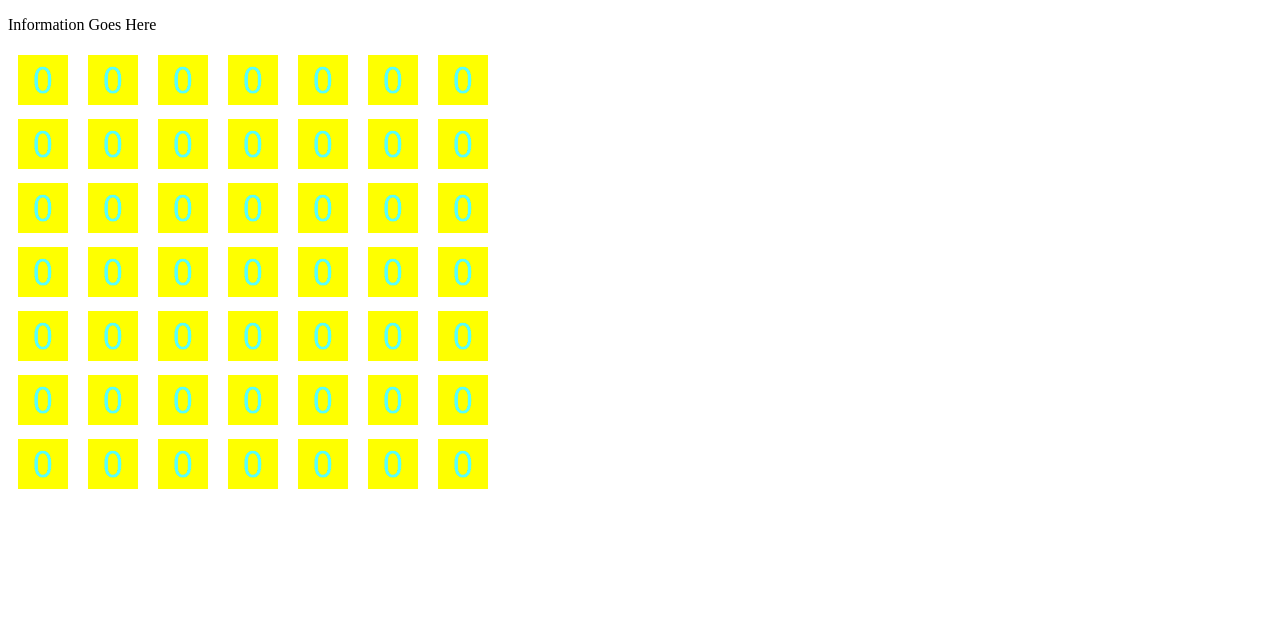
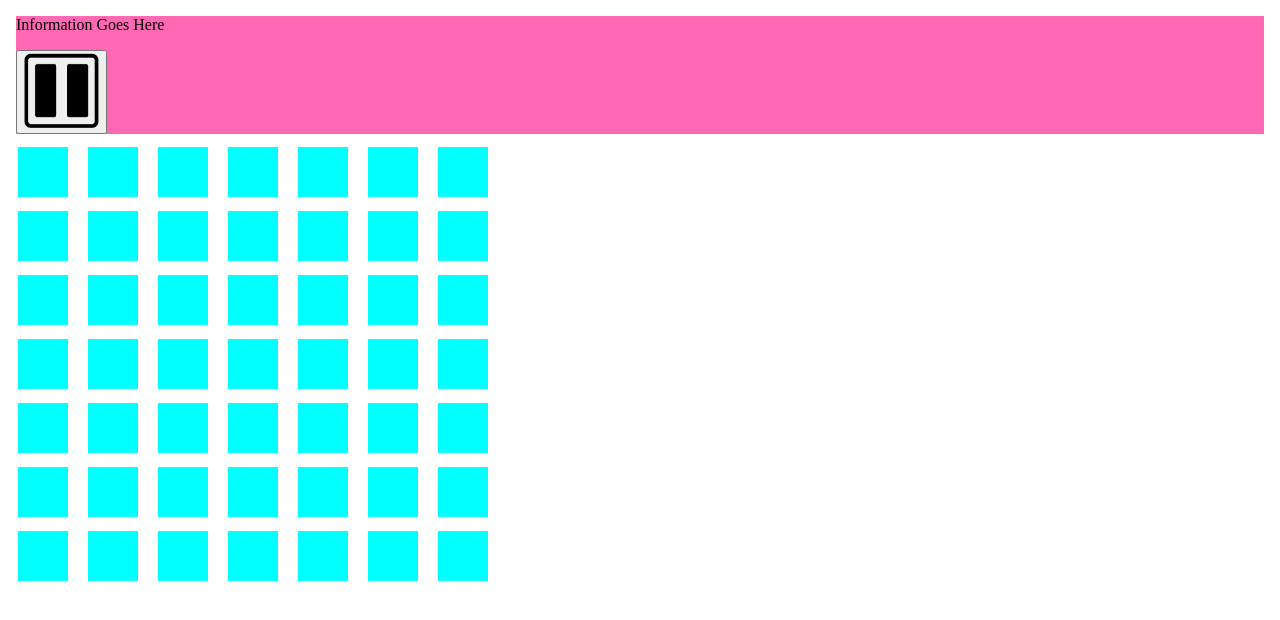
Before and after one commit to belmonthighclub/cardboard, an Angular app: page /path in a window 1280 px wide. Shown: the top 620 px of the page. Built offline with nearby package versions, Linux system fonts and the light colour scheme.

Commit message:
code as of 12/8

```diff
--- a/src/app/board/board.component.ts
+++ b/src/app/board/board.component.ts
@@ -56,6 +56,15 @@ export class BoardComponent implements OnInit, OnDestroy {
       //gameOver();
       console.log("You lost!");
     }
+    if (this.board.checkLossCondition() || this.board.checkWinCondition()) {
+      this.board.getCells().forEach(row => {
+        row.forEach(cell => {
+          if (cell.getIsMine()) {
+          cell.setIsRevealed(true);
+          }
+        });
+      });
+    }
   }
 
   ngOnDestroy(): void { //runs when destroyed
--- a/src/app/board/board.ts
+++ b/src/app/board/board.ts
@@ -139,12 +139,8 @@ export class Board {
         return this.canInteract;
     }
 
-    public disable(): void { //called when timer is paused; disables all board interactions
-        this.canInteract = false;
-    }
-
-    public enable(): void { //called when timer is unpaused; enables all board interactions
-        this.canInteract = true;
+    public setInteract(newInteract: boolean): void { //setter method for interact
+        this.canInteract = newInteract;
     }
 
     private createCells(): void { //creates cell array; only called in constructor
--- a/src/app/information/information.component.css
+++ b/src/app/information/information.component.css
@@ -0,0 +1,4 @@
+.button {
+    width: 75px;
+    height: 75px;
+}
--- a/src/app/information/information.component.html
+++ b/src/app/information/information.component.html
@@ -1,3 +1,4 @@
+<body style="background-color:hotpink;">
     <p>Information Goes Here</p>
     <div id = "won" *ngIf = "getBoard().checkWinCondition()">
         <h1>Congrats on the win!</h1>
@@ -5,3 +6,18 @@
     <div id = "lost" *ngIf = "getBoard().checkLossCondition()">
         <h1>Oops! You lost!</h1>
     </div>
+    <div id = "information">
+        <div id = "pauseButton">
+            <button (click) = "togglePause()" >
+                <img class = "button" *ngIf = "this.getPaused()" src = "../../assets/play.png">
+                <img class = "button" *ngIf = "!this.getPaused()" src = "../../assets/pause.png">
+            </button>
+        </div>
+        <div id = "timer">
+
+        </div>
+        <div id = "flagCount">
+
+        </div>
+    </div>
+</body>
--- a/src/app/information/information.component.ts
+++ b/src/app/information/information.component.ts
@@ -3,7 +3,6 @@ import { Component, Input, OnDestroy, OnInit } from '@angular/core';
 import { interval, Subscription } from 'rxjs';
 import { Board } from '../board/board';
 import { FlagsLeft } from './flagsLeft';
-import { PauseButton } from './pauseButton';
 import { Timer } from './timer';
 
 @Component({
@@ -16,7 +15,7 @@ export class InformationComponent implements OnInit, OnDestroy {
   @Input() public timer!: Timer; //Timer object for the component; recieved from BoardComponent
   private subscription: Subscription = new Subscription(); //used to loop a method
   @Input() public board!: Board; //Board object for the component; recieved from BoardComponent
-  private pauseButton: PauseButton = new PauseButton(); //PauseButton object for the component
+  private paused: boolean = false;
 
   constructor() {
   }
@@ -54,9 +53,16 @@ export class InformationComponent implements OnInit, OnDestroy {
       //gameWon();
       this.timer?.stopTimer();
     }
-    else if (this.pauseButton.getPaused()) {
-      this.timer?.setIsPaused(true);
-    }
+  }
+
+  public getPaused(): boolean { //getter method for paused
+    return this.paused;
+  }
+
+  public togglePause(): void { //pause needs to 1.) stop the timer and 2.) stop the player from doing anything
+    this.paused = !this.paused;
+    this.timer.setIsPaused(this.paused);
+    this.board.setInteract(this.paused);
   }
 
   ngOnDestroy(): void { //runs when destroyed
--- a/src/app/information/pauseButton.ts
+++ /dev/null
@@ -1,34 +0,0 @@
-const pauseImage: string = "../../assets/pauseImage.png"; //image address for pause button image
-const playImage: string = "../../assets/playImage.png"; //image address for play button image
-
-export class PauseButton {
-    private paused: boolean = false; //is the game paused
-    private x: number = 0; //x value for button
-    private y: number = 0; //y value for button
-    private width: number = 0; //width of button
-    private height: number = 0; //height of button
-
-    //no constructor because no inputted values
-
-    public togglePause(): void { //toggles pause button image and paused
-        this.paused = !this.paused;
-        if (this.paused) {
-            this.setImage(playImage);
-        }
-        else {
-            this.setImage(pauseImage);
-        }
-    }
-
-    /**
-     * displays the image based on inputted address
-     * @param image address for to be displayed image
-     */
-    private setImage(image: string): void { //displays button image; only used in togglePause()
-
-    }
-
-    public getPaused(): boolean { //getter method for paused
-        return this.paused;
-    }
-}
```
Also changed, not shown: src/assets/Archive/arch3/number0.png, src/assets/number0.png. Lines whose indentation alone changed are shown as unchanged.
